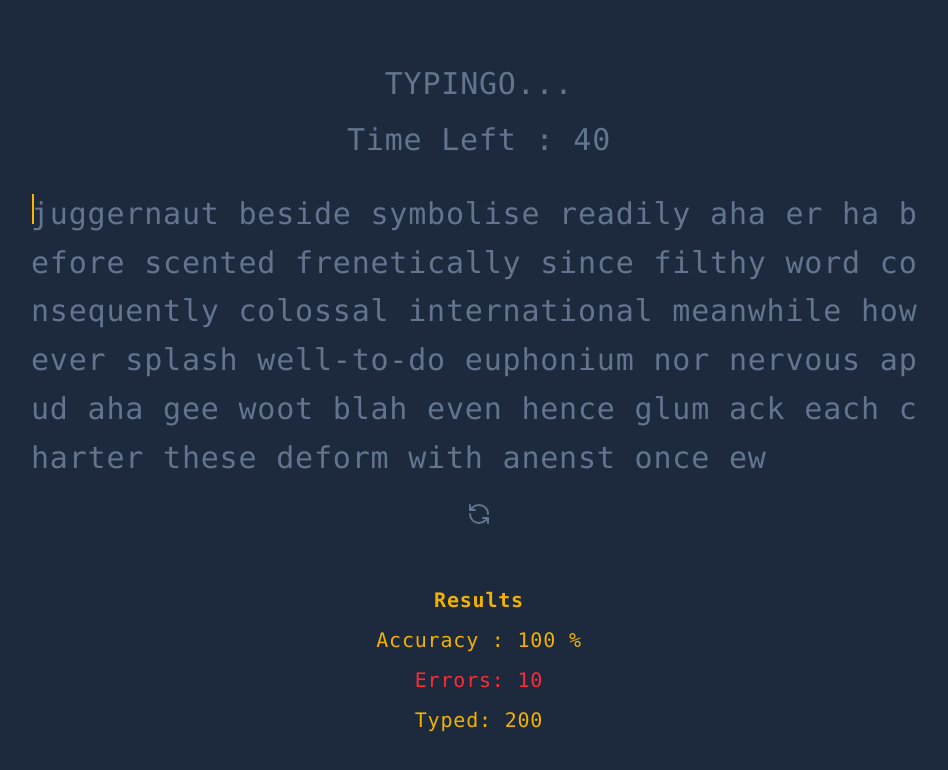
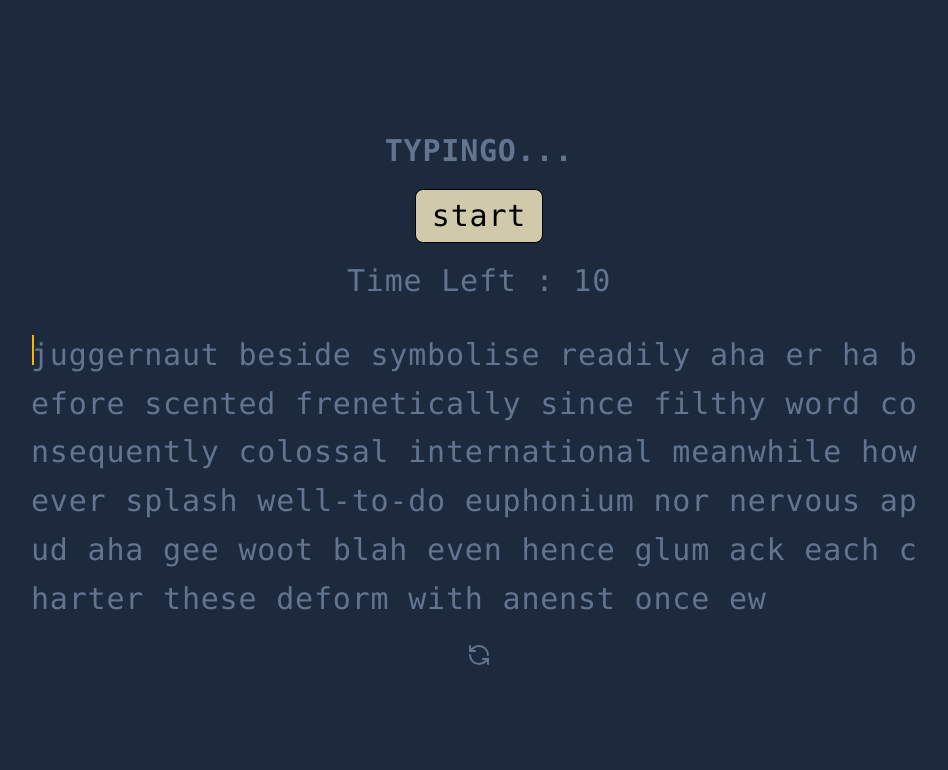
Before and after one commit to rshandilya-02/typingo, a Next.js app: page / in a window 1280 px wide. Shown: the top 770 px of the page, without its empty margins (161-1109 px from the left). Built offline with nearby package versions, Linux system fonts and the light colour scheme.

Commit message:
completed the architecture and code for single user

```diff
--- a/app/page.tsx
+++ b/app/page.tsx
@@ -1,32 +1,102 @@
-import React from 'react'
-import { faker } from '@faker-js/faker';
-import CountDownTimer from '../components/CountDownTimer';
-import HandleRestart from '../components/HandleRestart';
-import Results from '../components/Results';
-import UserTypings from '@/components/UserTypings';
-import Caret from '@/components/Caret';
+'use client'
 
+import React, { useEffect, useRef, useState } from 'react'
+import { faker } from '@faker-js/faker'
+import CountDownTimer from '../components/CountDownTimer'
+import HandleRestart from '../components/HandleRestart'
+import Results from '../components/Results'
+import UserTypings from '@/components/UserTypings'
+
+const TEST_DURATION = 10
 
 const Home = () => {
-  const words = faker.word.words(40);
+  const buttonRef = useRef<HTMLButtonElement>(null)
+  const intervalRef = useRef<NodeJS.Timeout | null>(null)
+
+  const [words, setWords] = useState('')
+  const [typedText, setTypedText] = useState('')
+  const [timeLeft, setTimeLeft] = useState(TEST_DURATION)
+  const [started, setStarted] = useState(false)
+
+  const totalTyped = typedText.length
+
+  const errors = typedText.split('').reduce((count, char, index) => {return char!==words[index]?count+1:count}, 0);
+
+  const accuracyPercentage =
+    totalTyped === 0
+      ? 0
+      : Math.max(
+          0,
+          ((totalTyped - errors) / totalTyped) * 100
+        )
+
+  useEffect(() => {
+    setWords(faker.word.words(40))
+  }, [])
+
+  useEffect(() => {
+    if (!started) return
+
+    intervalRef.current = setInterval(() => {
+      setTimeLeft(prev => {
+        if (prev <= 1) {
+          clearInterval(intervalRef.current!)
+          setStarted(false)
+          return 0
+        }
+        return prev - 1
+      })
+    }, 1000)
+
+    return () => {
+      if (intervalRef.current) clearInterval(intervalRef.current)
+    }
+  }, [started])
+
+  const startTest = () => {
+    setTypedText('')
+    setTimeLeft(TEST_DURATION)
+    setStarted(true)
+  }
+
   return (
-    <div className='text-3xl text-center text-slate-500 flex flex-col gap-5'>
-      TYPINGO...
-      <CountDownTimer timeLeft={40}></CountDownTimer>
-      <div className='relative max-w-4xl mt-3 text-left text-3xl leading-relaxed break-all'>
-        <div>
-          {words}
+    <div className="text-3xl text-center text-slate-500 flex flex-col gap-5">
+      <div className="font-semibold">TYPINGO...</div>
+
+      <button
+        ref={buttonRef}
+        onClick={startTest}
+        className="mx-auto w-fit rounded-lg bg-amber-100/80 px-4 py-2 text-black border border-black"
+      >
+        start
+      </button>
+
+      <CountDownTimer timeLeft={timeLeft} />
+
+      <div className="relative max-w-4xl mx-auto mt-3 text-left leading-relaxed break-all">
+        <div>{words}</div>
+
+        <div className="absolute inset-0">
+          <UserTypings
+            className="text-green-600"
+            userInput={words}
+            timer={started}
+            buttonRef={buttonRef}
+            typedText={typedText}
+            setTypedText={setTypedText}
+          />
         </div>
-        <div className='absolute inset-0 '>
-          <UserTypings className='text-green-600 ' userInput={words}></UserTypings>
+      </div>
 
-          </div>
-      </div>
-      <HandleRestart></HandleRestart>
-      <Results className='mt-10'
-        errors={10}
-        accuracyPercentage={100}
-      total={200}></Results>
+      <HandleRestart />
+
+      {timeLeft === 0 && (
+        <Results
+          errors={errors}
+          accuracyPercentage={accuracyPercentage}
+          total={totalTyped}
+        />
+      )}
     </div>
   )
 }
--- a/components/CountDownTimer.tsx
+++ b/components/CountDownTimer.tsx
@@ -1,11 +1,20 @@
-import React from 'react'
+'use client'
 
-const CountDownTimer = ({timeLeft}:{timeLeft:number}) => {
+import React, { useEffect, useState } from 'react'
+
+const CountDownTimer = ({ timeLeft }: { timeLeft: number }) => {
+
+  useEffect(() => {
+    setInterval(() => {
+
+    })
+  },[])
   return (
-      <div>
+    <div>
           Time Left : {
               JSON.stringify(timeLeft)
-          }</div>
+      }
+    </div>
   )
 }
 
--- a/components/UserTypings.tsx
+++ b/components/UserTypings.tsx
@@ -3,40 +3,43 @@
 import React, { useEffect, useRef, useState } from 'react'
 import Caret from './Caret';
 
-const UserTypings = ({ userInput, className }: { userInput: string, className?: string }) => {
+const UserTypings = ({ userInput, className,timer,buttonRef,typedText,setTypedText }: { userInput: string, className?: string,timer:boolean,typedText:string,buttonRef?: React.RefObject<HTMLButtonElement>,  setTypedText: React.Dispatch<React.SetStateAction<string>>
+ }) => {
 
     // const letterStore = useRef('');
-    const [typedOnes, setTypedOnes] = useState<string>('');
+    // const [typedOnes, setTypedOnes] = useState<string>('');
 
     // const typedCharacters = userInput.split("");
 
     const handleKeyDown = (e: KeyboardEvent) => {
-        console.log('prev is ', typedOnes);
+        // console.log('prev is ', typedOnes);
         console.log(e);
         if ( /^[a-zA-Z0-9]$/.test(e.key) ) {
             // letterStore.current = letterStore.current + e.key;
             // console.log(letterStore.current);
-            console.log('check', typedOnes);
-            setTypedOnes((prev) => prev?.concat(e.key));
+            // console.log('check', typedOnes);
+            setTypedText((prev) => prev?.concat(e.key));
             console.log('key pressed', e);
         } else if (e.code === 'Space') {
             // alert('space clicked');
-            setTypedOnes((prev) => prev?.concat(' '));
+            setTypedText((prev) => prev?.concat(' '));
         } else if (e.key === 'Backspace') {
-            setTypedOnes((prev)=>prev.slice(0,-1))
+            setTypedText((prev)=>prev.slice(0,-1))
         } else return;
     }
 
     useEffect(() => {
+        if (!timer) return;
+        buttonRef?.current.blur();
         window.addEventListener('keydown', handleKeyDown);
 
         return (() => window.removeEventListener('keydown', handleKeyDown));
-    }, []);
+    }, [timer]);
 
   return (
       <div className={className}>
           {
-              typedOnes?.split('').map((char, index) => {
+              typedText?.split('').map((char, index) => {
                   return <Character key={`${char}_${index}`} char={char} words={userInput} position={index}>{userInput[index]}</Character>
                 })
                 //   typedOnes
@@ -48,8 +51,10 @@ const UserTypings = ({ userInput, className }: { userInput: string, className?:
 }
 
 const Character = ({ char, children,words,position }: { char: string, children?: React.ReactNode,words: string,position:number }) => {
-    console.log('char is ', char,' ',words[position]);
-    return <span className={` ${char!==words[position]?"text-red-500":"text-green-500"}`}>{children}</span>
+    console.log('char is ', char, ' ', words[position]);
+    const expectedChar = words[position];
+  const displayChar = (expectedChar === ' ' && expectedChar!==char)?'␣':expectedChar
+    return <span className={` ${char!==words[position]?"text-red-500":"text-green-500"}`}>{displayChar}</span>
 }
 
 export default UserTypings
```
